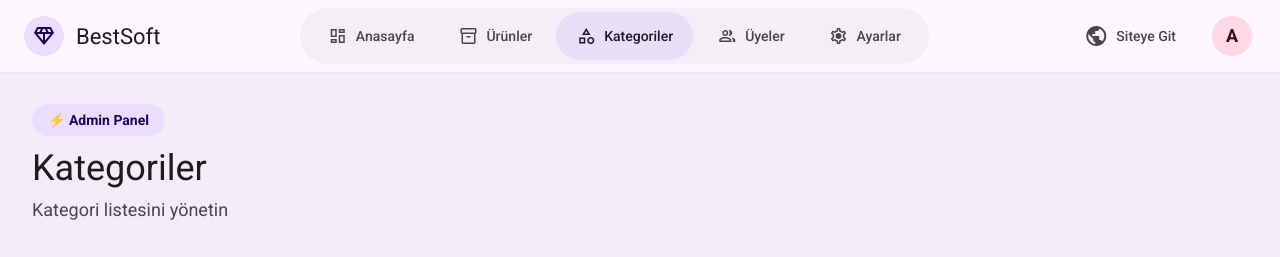
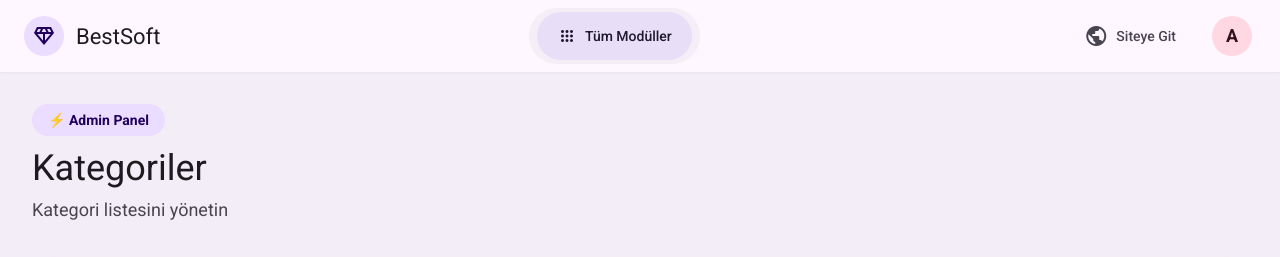
Before and after one commit to mgatr/bestwork-bestsoft, a FastAPI app: page /admin/kategoriler in a window 1280 px wide. Shown: the top 257 px of the page. Run offline with FastAPI, Linux system fonts and the light colour scheme; data that the repository does not hold is empty; parts of the project's set-up code (start-up, migrations or seed data) failed here and were passed over; some libraries are stand-ins or nearby versions.

Commit message:
feat: Admin navbar tüm sayfalara eklendi
✨ Değişiklikler:
• admin_navbar.html eksik olan 6 template'e eklendi
• Artık tüm admin sayfaları tutarlı navbar'a sahip

📝 Navbar eklenen sayfalar:
• admin_content_blog.html
• admin_content_events.html
• admin_content_polls.html
• admin_ebulten_campaigns.html
• admin_ebulten_subscribers.html
• admin_ebulten_templates.html

🎯 Sonuç:
Tüm admin sayfaları artık üst navbar ile "Tüm Modüller" sayfasına
erişim sağlıyor ve tutarlı navigasyon deneyimi sunuyor.

Co-Authored-By: Claude Sonnet 4.5 <noreply@anthropic.com>

```diff
--- a/templates/admin_content_blog.html
+++ b/templates/admin_content_blog.html
@@ -9,6 +9,7 @@
     <script defer src="https://unpkg.com/alpinejs@3.x.x/dist/cdn.min.js"></script>
 </head>
 <body class="bg-gray-50" x-data="{ showAddModal: false, deleteConfirm: null }">
+    {% include "admin_navbar.html" %}
     <div class="max-w-7xl mx-auto p-6">
         <div class="mb-6">
             <a href="/admin/ayarlar" class="text-blue-600 hover:underline">← Ayarlara Dön</a>
--- a/templates/admin_content_events.html
+++ b/templates/admin_content_events.html
@@ -8,6 +8,7 @@
     <script defer src="https://unpkg.com/alpinejs@3.x.x/dist/cdn.min.js"></script>
 </head>
 <body class="bg-gray-50" x-data="{ showAddModal: false, deleteConfirm: null }">
+    {% include "admin_navbar.html" %}
     <div class="max-w-7xl mx-auto p-6">
         <div class="mb-6">
             <a href="/admin/ayarlar" class="text-blue-600 hover:underline">← Ayarlara Dön</a>
--- a/templates/admin_content_polls.html
+++ b/templates/admin_content_polls.html
@@ -8,6 +8,7 @@
     <script defer src="https://unpkg.com/alpinejs@3.x.x/dist/cdn.min.js"></script>
 </head>
 <body class="bg-gray-50" x-data="{ showAddModal: false, deleteConfirm: null }">
+    {% include "admin_navbar.html" %}
     <div class="max-w-7xl mx-auto p-6">
         <div class="mb-6">
             <a href="/admin/ayarlar" class="text-blue-600 hover:underline">← Ayarlara Dön</a>
--- a/templates/admin_ebulten_campaigns.html
+++ b/templates/admin_ebulten_campaigns.html
@@ -8,6 +8,7 @@
     <script defer src="https://unpkg.com/alpinejs@3.x.x/dist/cdn.min.js"></script>
 </head>
 <body class="bg-gray-50" x-data="{ showAddModal: false }">
+    {% include "admin_navbar.html" %}
     <div class="max-w-7xl mx-auto p-6">
         <div class="mb-6">
             <a href="/admin/ayarlar" class="text-blue-600 hover:underline">← Ayarlara Dön</a>
--- a/templates/admin_ebulten_subscribers.html
+++ b/templates/admin_ebulten_subscribers.html
@@ -8,6 +8,7 @@
     <script defer src="https://unpkg.com/alpinejs@3.x.x/dist/cdn.min.js"></script>
 </head>
 <body class="bg-gray-50" x-data="{ showAddModal: false, deleteConfirm: null }">
+    {% include "admin_navbar.html" %}
     <div class="max-w-7xl mx-auto p-6">
         <div class="mb-6">
             <a href="/admin/ayarlar" class="text-blue-600 hover:underline">← Ayarlara Dön</a>
--- a/templates/admin_ebulten_templates.html
+++ b/templates/admin_ebulten_templates.html
@@ -8,6 +8,7 @@
     <script defer src="https://unpkg.com/alpinejs@3.x.x/dist/cdn.min.js"></script>
 </head>
 <body class="bg-gray-50" x-data="{ showAddModal: false, deleteConfirm: null }">
+    {% include "admin_navbar.html" %}
     <div class="max-w-7xl mx-auto p-6">
         <div class="mb-6">
             <a href="/admin/ayarlar" class="text-blue-600 hover:underline">← Ayarlara Dön</a>
--- a/templates/admin_navbar.html
+++ b/templates/admin_navbar.html
@@ -11,29 +11,9 @@
 
         <!-- Desktop Horizontal Menu -->
         <nav class="hidden lg:flex items-center bg-md-surfaceDim/30 rounded-full px-2 py-1 gap-1">
-            <a href="/bestsoft/dashboard" class="h-[48px] rounded-full flex items-center px-5 font-medium text-[14px] gap-2 transition-colors {% if active_menu == 'dashboard' %}bg-md-secondaryContainer text-md-onSecondaryContainer{% else %}text-md-onSurfaceVariant hover:bg-black/5{% endif %}">
-                <span class="material-symbols-outlined text-[20px]">dashboard</span>
-                <span>Anasayfa</span>
-            </a>
-
-            <a href="/admin/urunler" class="h-[48px] rounded-full flex items-center px-5 font-medium text-[14px] gap-2 transition-colors {% if active_menu == 'urunler' %}bg-md-secondaryContainer text-md-onSecondaryContainer{% else %}text-md-onSurfaceVariant hover:bg-black/5{% endif %}">
-                <span class="material-symbols-outlined text-[20px]">inventory_2</span>
-                <span>Ürünler</span>
-            </a>
-
-            <a href="/admin/kategoriler" class="h-[48px] rounded-full flex items-center px-5 font-medium text-[14px] gap-2 transition-colors {% if active_menu == 'kategoriler' %}bg-md-secondaryContainer text-md-onSecondaryContainer{% else %}text-md-onSurfaceVariant hover:bg-black/5{% endif %}">
-                <span class="material-symbols-outlined text-[20px]">category</span>
-                <span>Kategoriler</span>
-            </a>
-
-            <a href="#" class="h-[48px] rounded-full flex items-center px-5 font-medium text-[14px] gap-2 transition-colors {% if active_menu == 'uyeler' %}bg-md-secondaryContainer text-md-onSecondaryContainer{% else %}text-md-onSurfaceVariant hover:bg-black/5{% endif %}">
-                <span class="material-symbols-outlined text-[20px]">group</span>
-                <span>Üyeler</span>
-            </a>
-
-            <a href="/admin/ayarlar" class="h-[48px] rounded-full flex items-center px-5 font-medium text-[14px] gap-2 transition-colors {% if active_menu == 'ayarlar' %}bg-md-secondaryContainer text-md-onSecondaryContainer{% else %}text-md-onSurfaceVariant hover:bg-black/5{% endif %}">
-                <span class="material-symbols-outlined text-[20px]">settings</span>
-                <span>Ayarlar</span>
+            <a href="/admin/ayarlar" class="h-[48px] rounded-full flex items-center px-5 font-medium text-[14px] gap-2 transition-colors bg-md-secondaryContainer text-md-onSecondaryContainer">
+                <span class="material-symbols-outlined text-[20px]">apps</span>
+                <span>Tüm Modüller</span>
             </a>
         </nav>
 
```
